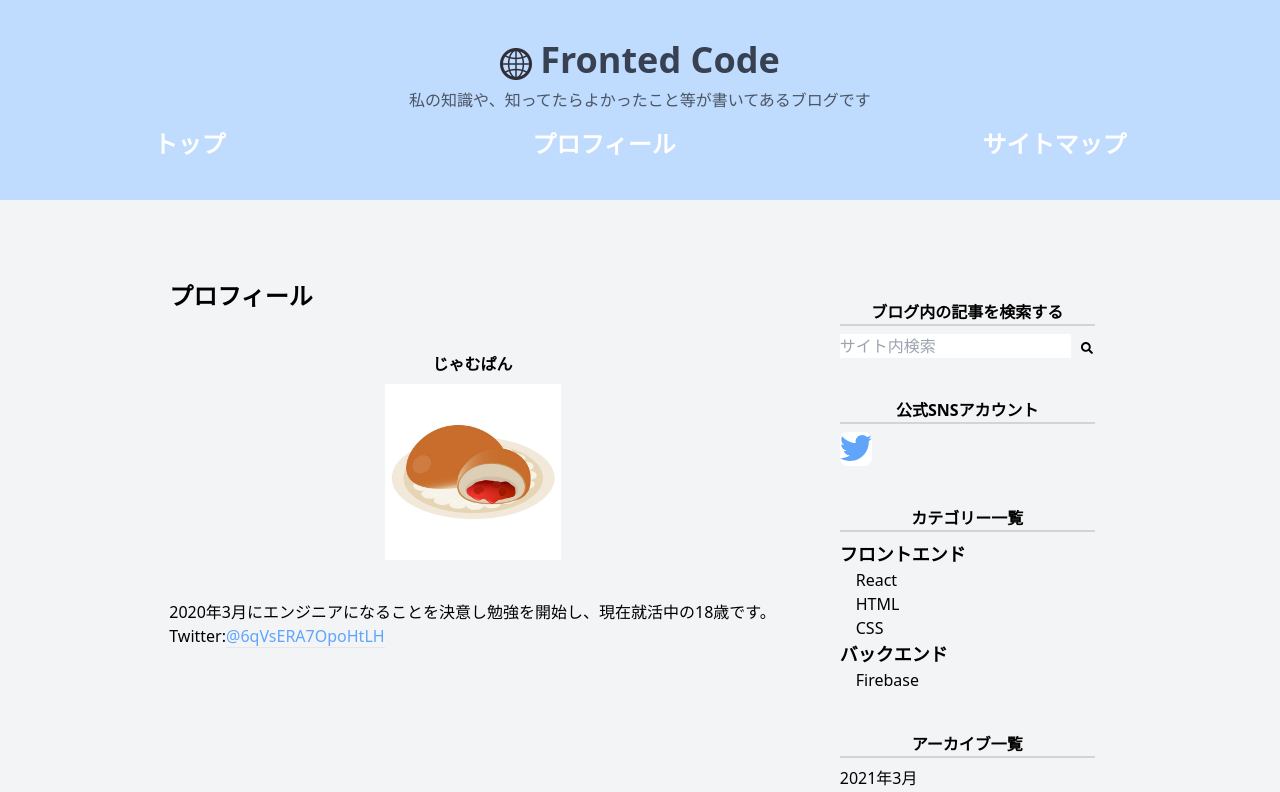
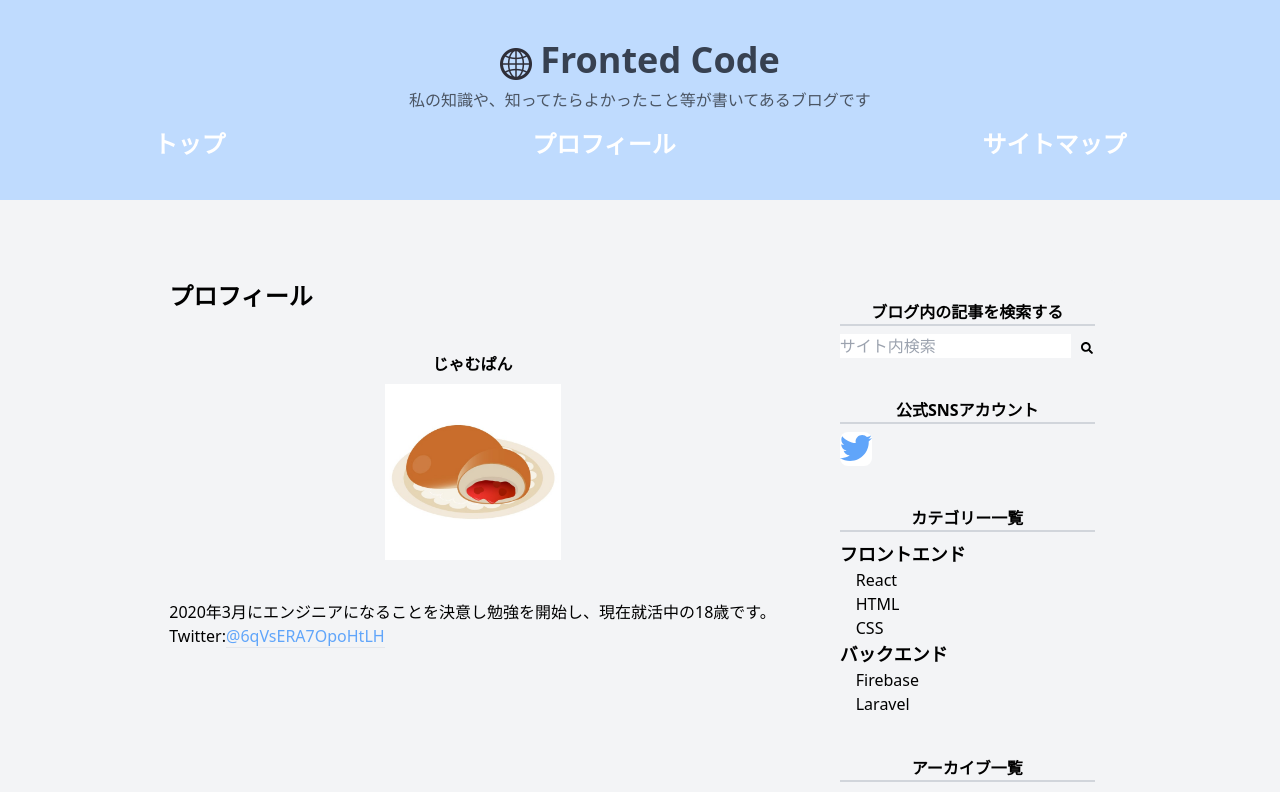
Before and after one commit to jampan02/my-blog, a Next.js app: page /profile in a window 1280 px wide. Shown: the top 792 px of the page. Built offline with nearby package versions, Linux system fonts and the light colour scheme.

Commit message:
add post

```diff
--- a/components/CategoryiesArea.tsx
+++ b/components/CategoryiesArea.tsx
@@ -26,6 +26,10 @@ const categories = [
       {
         name: "Firebase",
         path: "firebase",
+      },
+      {
+        name: "Laravel",
+        path: "laravel",
       },
     ],
   },
```
Also changed, not shown: public/images/posts/バックエンド/Laravel/1/ogp.jpg (added), 1 other file (tests, documents, lock files or other folders).
